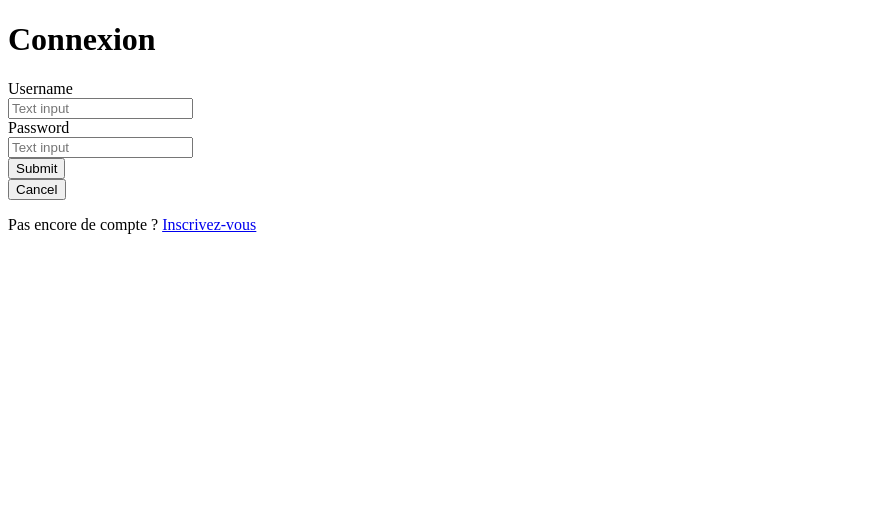
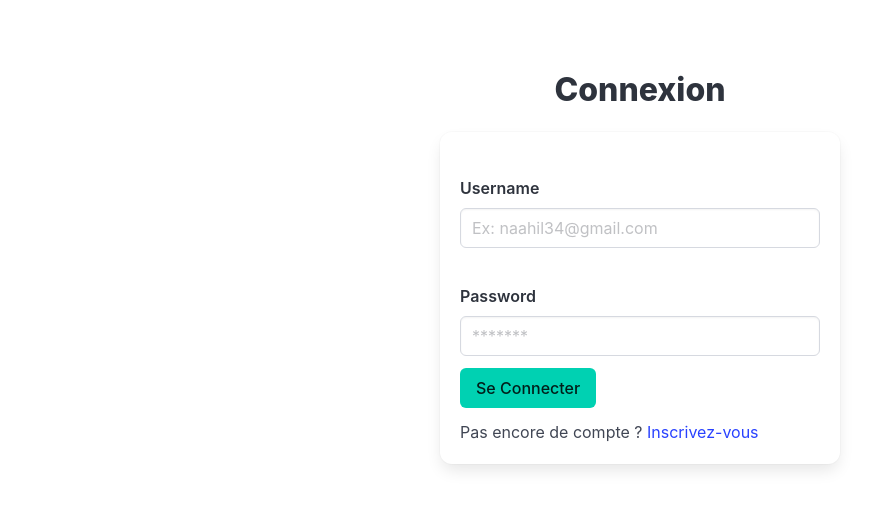
Before and after one commit to ThomasThoams/django, a Django app: page /connexion/ in a window 1280 px wide. Shown: the top 509 px of the page, without its empty margins (0-896 px from the left). Run offline with Django 5.2, Linux system fonts and the light colour scheme.

Commit message:
Page de connexion + page d'inscription + isolation de la navbar + ajout du lien css pour toute les pages qui n'en n'ont pas

```diff
--- a/boutique_en_ligne/boutique/templates/boutique/compte.html
+++ b/boutique_en_ligne/boutique/templates/boutique/compte.html
@@ -2,9 +2,11 @@
 <html>
 <head>
     <title>Mon Compte</title>
+    {% load static %}
+    <link rel="stylesheet" href="{% static 'bulma/css/bulma.min.css' %}">
 </head>
 <body>
-    <h1>Bienvenue, {{ user.username }}</h1>
+    <h1 class="title has-text-centered"> Bienvenue, {{ user.username }}</h1>
     <p>Email: {{ user.email }}</p>
     <a href="{% url 'accueil' %}">Retour à l'accueil</a>
 </body>
--- a/boutique_en_ligne/boutique/templates/boutique/connexion.html
+++ b/boutique_en_ligne/boutique/templates/boutique/connexion.html
@@ -2,31 +2,33 @@
 <html>
 <head>
     <title>Connexion</title>
+    {% load static %}
+    <link rel="stylesheet" href="{% static 'bulma/css/bulma.min.css' %}">
 </head>
+
 <body>
-
-    <form method="post">
-        <h1>Connexion</h1>
+    <br><br><br>
+    <h1 class="title has-text-centered"> Connexion </h1>
+    <form method="post" class="box m-auto" style="width:400px;">
+        <div class="m-auto">
+            <br>
             <div class="field">
                 <label class="label" for="username"> Username </label>
-            <div class="control has-icons-left has-icons-right">
-                <input class="input" type="text" placeholder="Text input" name="username" required>
+                <div class="control">
+                    <input class="input" type="text" placeholder="Ex: naahil34@gmail.com" name="username" required>
                 </div>
             </div>
-
+                <br>
             <div class="field">
                 <label class="label" for="password"> Password </label>
-            <div class="control has-icons-left has-icons-right">
-                <input class="input" type="password" placeholder="Text input" name="password" required>
+                <div class="control">
+                    <input class="input" type="password" placeholder="*******" name="password" required>
                 </div>
             </div>
 
             <div class="field is-grouped">
                 <div class="control">
-                <button class="button is-link">Submit</button>
-            </div>
-            <div class="control">
-                <button class="button is-link is-light">Cancel</button>
+                    <button class="button is-primary">Se Connecter</button>
                 </div>
             </div>
 
@@ -34,6 +36,7 @@
                 <p>
                     Pas encore de compte ? <a href="{% url 'inscription' %}">Inscrivez-vous</a>
                 </p>
+            </div>
         </div>
     </form>
 
--- a/boutique_en_ligne/boutique/templates/boutique/inscription.html
+++ b/boutique_en_ligne/boutique/templates/boutique/inscription.html
@@ -2,10 +2,12 @@
 <html>
 <head>
     <title>Inscription</title>
+    {% load static %}
+    <link rel="stylesheet" href="{% static 'bulma/css/bulma.min.css' %}">
 </head>
 <body>
-    <h1>Inscription</h1>
-    <form method="post">
+    <h1 class="title has-text-centered">Inscription</h1>
+    <form method="post" class="box m-auto" style="width:fit-content;">
         {% csrf_token %}
         {{ form.as_p }}
         <button type="submit">S'inscrire</button>
--- a/boutique_en_ligne/boutique/templates/boutique/panier.html
+++ b/boutique_en_ligne/boutique/templates/boutique/panier.html
@@ -2,6 +2,8 @@
 <html>
 <head>
     <title>Mon Panier</title>
+    {% load static %}
+    <link rel="stylesheet" href="{% static 'bulma/css/bulma.min.css' %}">
 </head>
 <body>
     <h1>Votre panier</h1>
```
Also changed, not shown: boutique_en_ligne/boutique/templates/boutique/article_detail.html (+15 -7 lines), boutique_en_ligne/boutique/templates/boutique/base.html (+1 -16 lines), boutique_en_ligne/boutique/templates/boutique/navbar.html (added, +15 -0 lines). Lines whose indentation alone changed are shown as unchanged.
